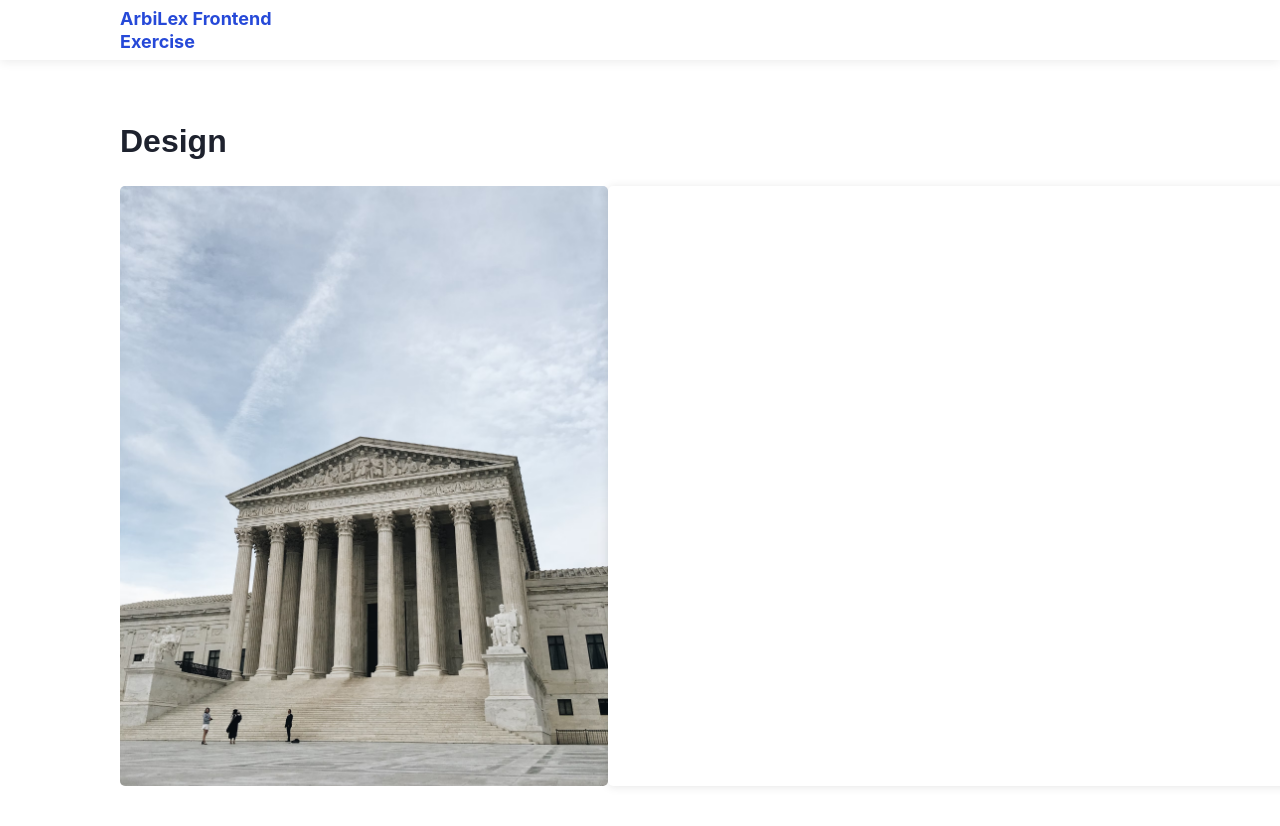
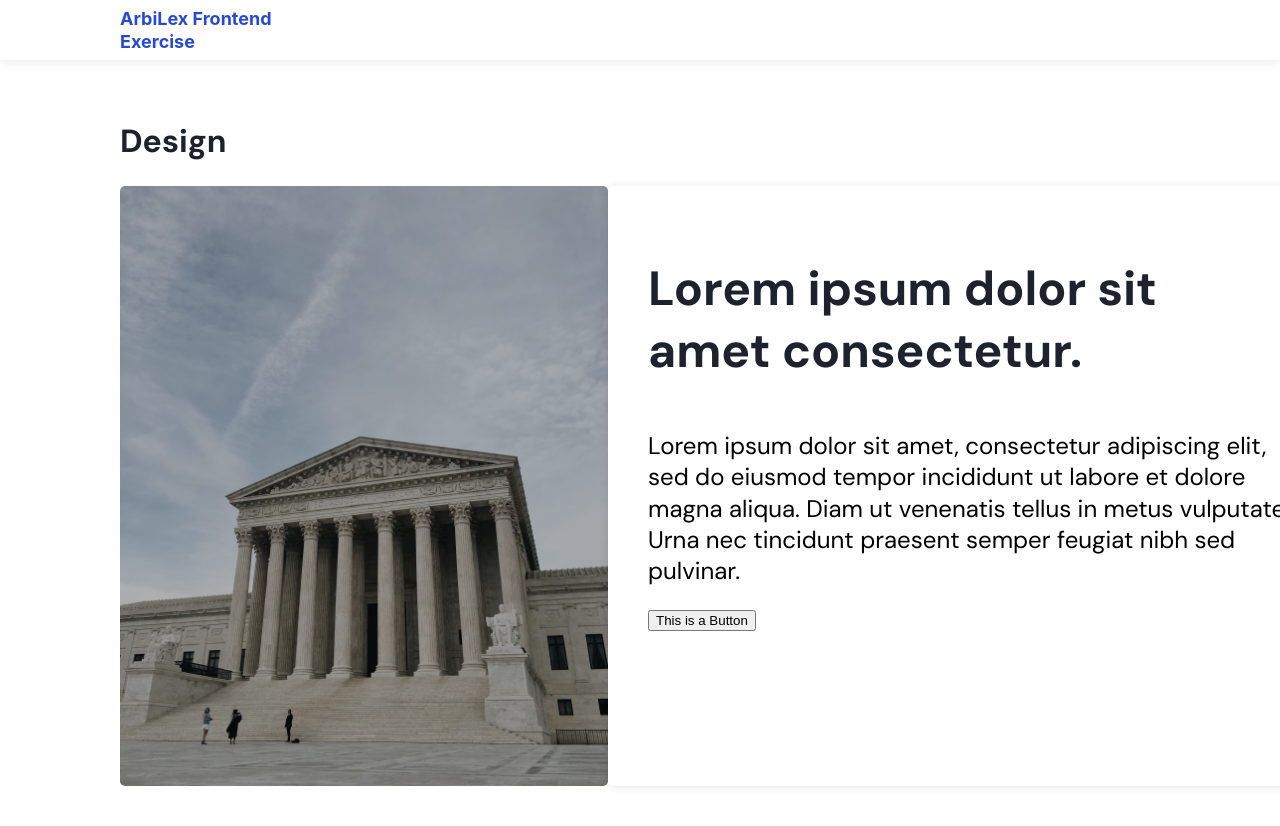
Before and after one commit to David7Mejia/figmaDesignChallenge, a React (Create React App) app: page / in a window 1280 px wide. Shown: the top 826 px of the page. Built offline with nearby package versions, Linux system fonts and the light colour scheme.

Commit message:
add font, design content

```diff
--- a/public/index.html
+++ b/public/index.html
@@ -15,6 +15,10 @@
       user's mobile device or desktop. See https://developers.google.com/web/fundamentals/web-app-manifest/
     -->
     <link rel="manifest" href="%PUBLIC_URL%/manifest.json" />
+    <link rel="preconnect" href="https://fonts.googleapis.com">
+    <link rel="preconnect" href="https://fonts.gstatic.com" crossorigin>
+    <link href="https://fonts.googleapis.com/css2?family=DM+Sans:ital,wght@0,400;0,500;0,700;1,400;1,500;1,700&display=swap"
+      rel="stylesheet">
     <!--
       Notice the use of %PUBLIC_URL% in the tags above.
       It will be replaced with the URL of the `public` folder during the build.
@@ -24,7 +28,7 @@
       work correctly both with client-side routing and a non-root public URL.
       Learn how to configure a non-root public URL by running `npm run build`.
     -->
-    <title>React App</title>
+    <title>Arbilex Frontend</title>
   </head>
   <body>
     <noscript>You need to enable JavaScript to run this app.</noscript>
--- a/src/components/Design/Design.css
+++ b/src/components/Design/Design.css
@@ -5,9 +5,15 @@
   height: 600px;
 }
 
+.picture-overlay {
+  width: 488px;
+  background-color: rgba(0, 0, 0);
+  opacity: 10%;
+}
 .design-picture {
   width: 488px;
-  background-image: url('../../sources/cathedral.avif');
+  background: linear-gradient(0deg, rgba(0, 0, 0, 0.3), rgba(0, 0, 0, 0.3)),
+    url("../../sources/cathedral.avif");
   background-position: center;
   background-size: cover;
   background-repeat: no-repeat;
@@ -15,8 +21,38 @@
 }
 
 .design-text {
-    width: 712px;
+  width: 712px;
   background: #ffffff;
   box-shadow: 0px 1px 10px rgba(0, 0, 0, 0.1);
   border-radius: 5px;
 }
+
+.design-text-content{
+    /* position: absolute; */
+    width: 652px;
+    height: 431px;
+    margin: 72px 20px 97px 40px;
+}
+
+#design-small-text{
+    width: 652px;
+    height: 155px;
+    font-family: 'DM Sans', sans-serif;
+    font-style: normal;
+    font-weight: 400;
+    font-size: 24px;
+    line-height: 31.25px;
+    color: #000000
+}
+
+#design-big-text{
+    /* position: absolute; */
+    /* top: 72px; */
+    font-size: 48px;
+    /* margin: 0!important; */
+    /* margin: 72px 0 32px 40px; */
+    /* margin-left: 40px; */
+    line-height: 62px;
+    width: 570px;
+    height: 124px;
+}
--- a/src/components/Design/index.js
+++ b/src/components/Design/index.js
@@ -1,15 +1,25 @@
 import "./Design.css";
+import '../Content/Content.css';
 
 const Design = () => {
   return (
     <div>
-      <h1 className='section-title' id='design-title'>Design</h1>
-      <div className='design-content group33'>
-
-        <div className='design-picture'>
-        </div>
-        <div className='design-text'>
-
+      <h1 className="section-title" id="design-title">
+        Design
+      </h1>
+      <div className="design-content group33">
+        <div className="design-picture"></div>
+        <div className="design-text">
+          <div className="design-text-content">
+            <p className='section-title' id='design-big-text'>Lorem ipsum dolor sit amet consectetur.</p>
+            <p id='design-small-text'>
+            Lorem ipsum dolor sit amet, consectetur adipiscing elit, sed do
+            eiusmod tempor incididunt ut labore et dolore magna aliqua. Diam ut
+            venenatis tellus in metus vulputate. Urna nec tincidunt praesent
+            semper feugiat nibh sed pulvinar.
+            </p>
+            <button>This is a Button</button>
+          </div>
         </div>
       </div>
     </div>
```
